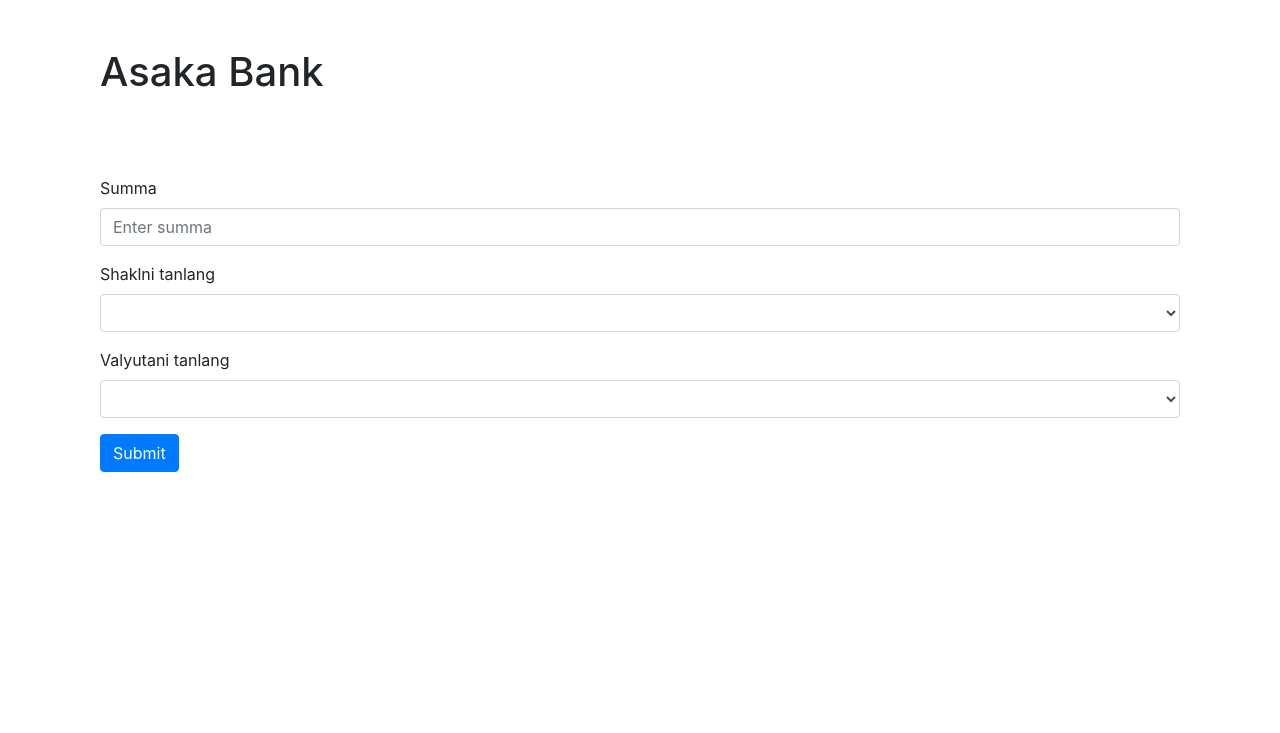
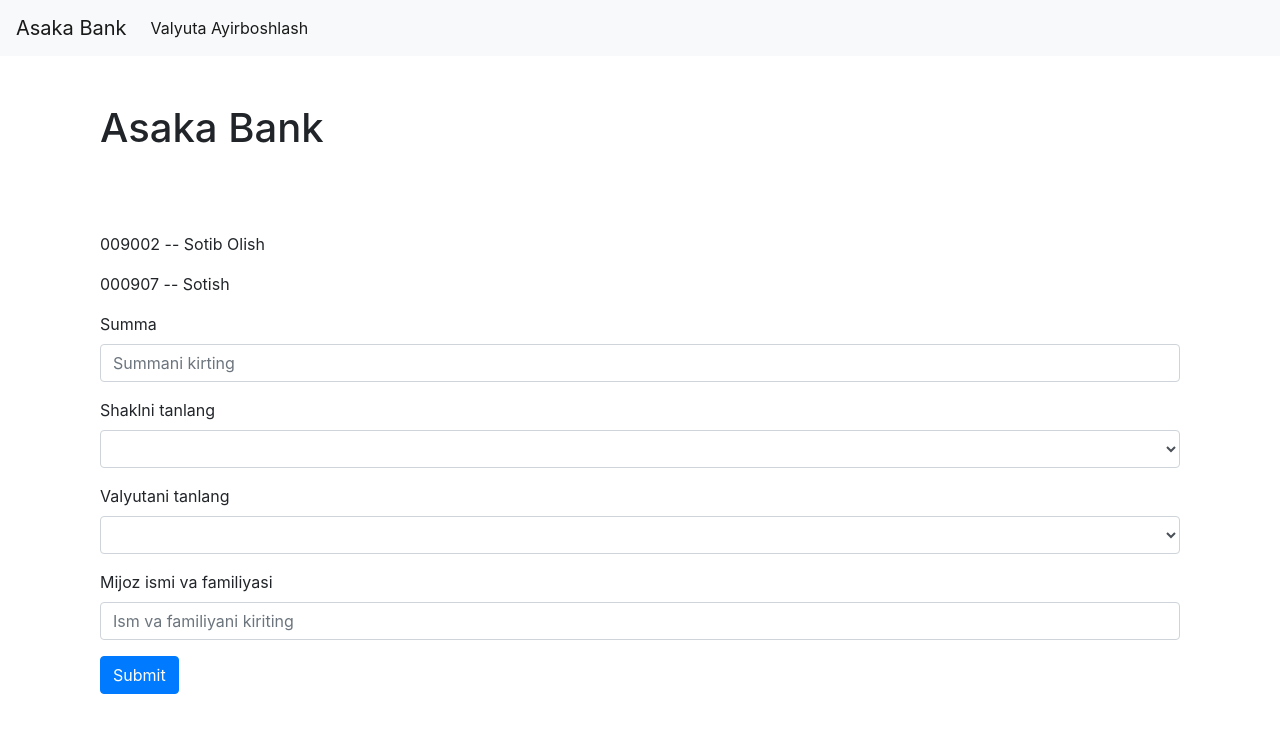
Before and after one commit to goaziz/asaka_kassa, a Django app: template templates/test.html in a window 1280 px wide. Shown: the top 733 px of the page. Run offline with Django 3.2, Linux system fonts and the light colour scheme; the template is opened without the code that fills it, so the values that code supplies are empty; some libraries are stand-ins or nearby versions.

Commit message:
new feature added

```diff
--- a/cash/models.py
+++ b/cash/models.py
@@ -1,6 +1,7 @@
 from django.db import models
 from django.contrib.auth.models import User
 from django.db.models.signals import post_save
+from django.urls import reverse
 
 
 class CurrencyRate(models.Model):
@@ -29,10 +30,14 @@ class Exchange(models.Model):
     case = models.ForeignKey(Case, on_delete=models.DO_NOTHING)
     check = models.CharField(max_length=250, blank=True, null=True)
     total_sum = models.DecimalField(null=True, blank=True, max_digits=200, decimal_places=2)
+    customer_name = models.CharField(max_length=255, null=True, blank=True)
     created_date = models.DateTimeField(auto_now_add=True)
 
     def __str__(self):
         return str(self.id)
+
+    def get_absolute_url(self):
+        return reverse('exchange-detail', kwargs={'pk': self.pk})
 
 
 def check_save(instance, sender, **kwargs):
--- a/cash/urls.py
+++ b/cash/urls.py
@@ -1,10 +1,12 @@
 from django.urls import path
 
 from .views import *
+
 
 urlpatterns = [
     path('', exchange_list, name="main"),
     path('exchange/', ExchangeCreateView.as_view()),
     path('buy/', posterview, name='buy'),
     path('sell/', sell_currency, name='sell'),
-	]
+    path('detail/<int:pk>/', ExchangeDetail.as_view(), name='exchange-detail')
+]
--- a/templates/test.html
+++ b/templates/test.html
@@ -7,19 +7,48 @@
 <link rel="stylesheet" href="https://stackpath.bootstrapcdn.com/bootstrap/4.3.1/css/bootstrap.min.css"
       integrity="sha384-ggOyR0iXCbMQv3Xipma34MD+dH/1fQ784/j6cY/iJTQUOhcWr7x9JvoRxT2MZw1T" crossorigin="anonymous">
 <body>
+<nav class="navbar navbar-expand-lg navbar-light bg-light">
+    <button class="navbar-toggler" type="button" data-toggle="collapse" data-target="#navbarTogglerDemo01"
+            aria-controls="navbarTogglerDemo01" aria-expanded="false" aria-label="Toggle navigation">
+        <span class="navbar-toggler-icon"></span>
+    </button>
+    <div class="collapse navbar-collapse" id="navbarTogglerDemo01">
+        <a class="navbar-brand" href="{% url 'main' %}">Asaka Bank</a>
+        <ul class="navbar-nav mr-auto mt-2 mt-lg-0">
+            <li class="nav-item active">
+                <a class="nav-link" href="{% url 'buy' %}">Valyuta Ayirboshlash <span
+                        class="sr-only">(current)</span></a>
+            </li>
+            {#            <li class="nav-item">#}
+            {#                <a class="nav-link" href="{% url 'sell' %}">Valyuta Sotish</a>#}
+            {#            </li>#}
+            {#            <li class="nav-item">#}
+            {#                <a class="nav-link disabled" href="#" tabindex="-1" aria-disabled="true">Disabled</a>#}
+            {#            </li>#}
+        </ul>
+        {#        <form class="form-inline my-2 my-lg-0">#}
+        {#            <input class="form-control mr-sm-2" type="search" placeholder="Search" aria-label="Search">#}
+        {#            <button class="btn btn-outline-success my-2 my-sm-0" type="submit">Search</button>#}
+        {#        </form>#}
+    </div>
+</nav>
 <div class="container">
     <div class="content col-sm-12">
         <br><br>
         <h1>Asaka Bank</h1>
         <br><br><br>
+        <p>009002 -- Sotib Olish</p>
+        <p>000907 -- Sotish</p>
         <form>
             <div class="form-group">
                 <label for="{{ myform.summa.id_for_label }}">Summa</label>
-                <input type="text" class="form-control" id="{{ myform.summa.id_for_label }}" placeholder="Enter summa">
+                <input type="text" class="form-control" id="{{ myform.summa.id_for_label }}"
+                       placeholder="Summani kirting">
             </div>
             <div class="form-group">
                 <label for="{{ myform.case.id_for_label }}">Shaklni tanlang</label>
                 <select class="form-control" id="{{ myform.case.id_for_label }}">
+                    <option value=""></option>
                     {% for i in cases %}
                         <option value="{{ i.id }}">{{ i }}</option>
                     {% endfor %}
@@ -28,16 +57,22 @@
             <div class="form-group">
                 <label for="{{ myform.rate.id_for_label }}">Valyutani tanlang</label>
                 <select class="form-control" id="{{ myform.rate.id_for_label }}">
+                    <option value=""></option>
                     {% for i in rates %}
                         <option value="{{ i.id }}">{{ i }}</option>
                     {% endfor %}
                 </select>
             </div>
-{#            <div class="form-group">#}
-{#                <label for="{{ myform.total_sum.id_for_label }}">{{ myform.total_sum.html_name }}</label>#}
-{#                <input type="text" class="form-control" id="{{ myform.total_sum.id_for_label }}"#}
-{#                       placeholder="Enter case">#}
-{#            </div>#}
+            <div class="form-group">
+                <label for="{{ myform.customer_name.id_for_label }}">Mijoz ismi va familiyasi</label>
+                <input type="text" class="form-control" id="{{ myform.customer_name.id_for_label }}"
+                       placeholder="Ism va familiyani kiriting">
+            </div>
+            {#            <div class="form-group">#}
+            {#                <label for="{{ myform.total_sum.id_for_label }}">{{ myform.total_sum.html_name }}</label>#}
+            {#                <input type="text" class="form-control" id="{{ myform.total_sum.id_for_label }}"#}
+            {#                       placeholder="Enter case">#}
+            {#            </div>#}
             <input id="username" value="{{ user.id }}" hidden>
             <button type="submit" id="submit" class="btn btn-primary">Submit</button>
         </form>
@@ -78,8 +113,8 @@
                 'summa': $('#id_summa').val(),
                 'rate': $('#id_rate').val(),
                 'case': $('#id_case').val(),
-                'total_sum': $('#id_total_sum').val()
-
+                'total_sum': $('#id_total_sum').val(),
+                'customer_name': $('#id_customer_name').val()
             };
             $.ajax({
                 url: '/exchange/',
@@ -95,7 +130,7 @@
                 },
                 success: function () {
                     alert("Успешно сохранено !");
-                    window.location.href = '/sell';
+                    {#window.location.href = '{% url 'exchange-detail' object.id %}';#}
                 }
             })
         })
```
Also changed, not shown: cash/views.py (+8 -1 lines), project/settings.py (+13 -13 lines), templates/exchange_detail.html (renamed from templates/sell.html, +72 -8 lines).
